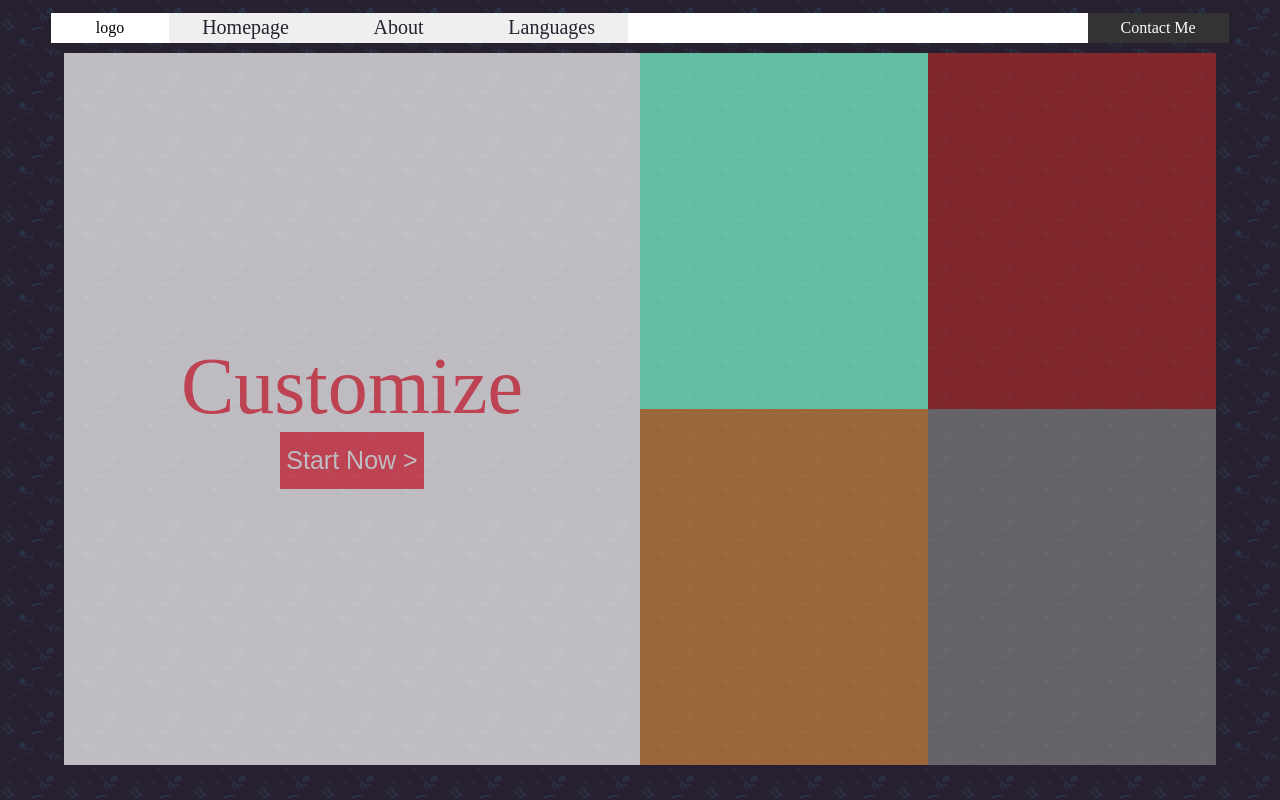
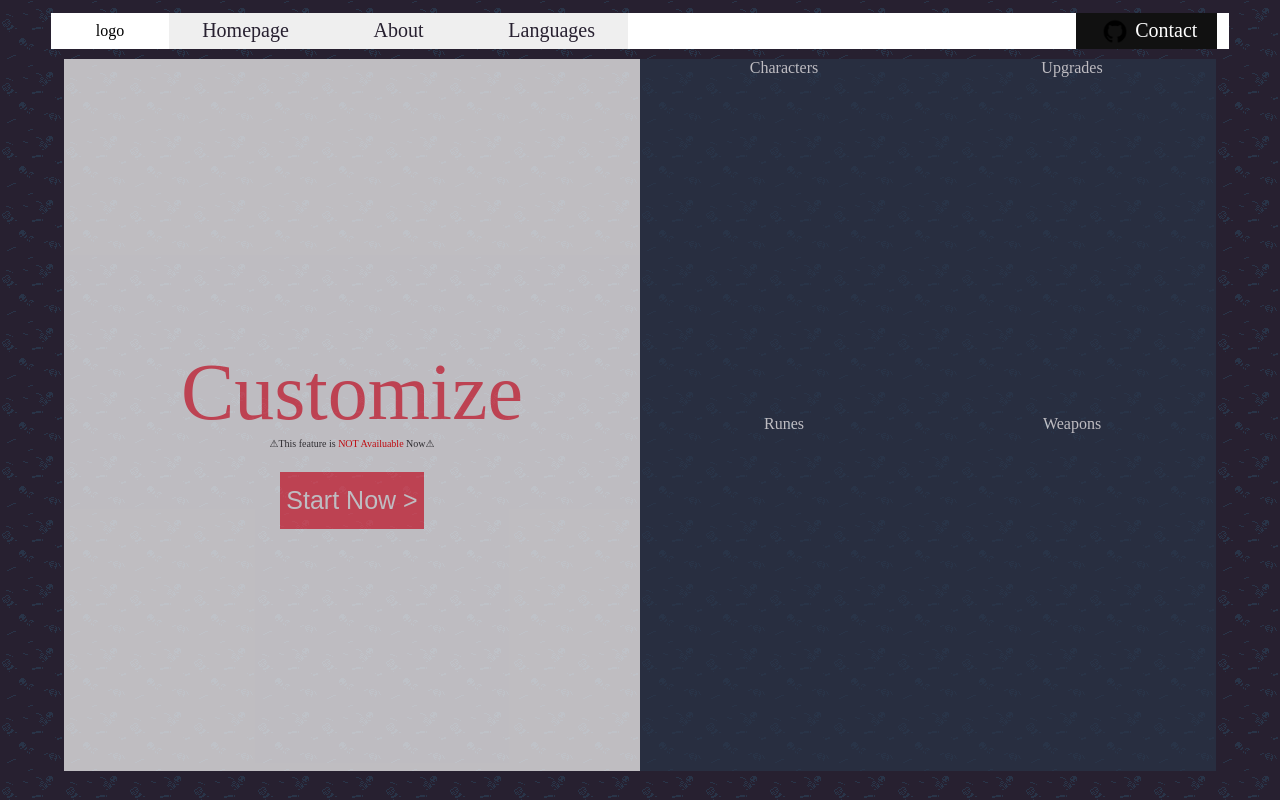
Before and after one commit to Dafeigy/20MTD-wiki, a Flask app: page / in a window 1280 px wide. Run offline with Flask 2, Linux system fonts and the light colour scheme; some web fonts are replaced.

Commit message:
<Dev>:Almost Finish Homepage.

```diff
--- a/static/CSS/homepage.css
+++ b/static/CSS/homepage.css
@@ -30,11 +30,11 @@ body{
 .nav{
   margin: 0 auto;
   width: 92%;
-  height: 75%;
+  height: 90%;
   background-color: #fff;
 
   margin-top: 1%;
-  margin-bottom: 1%;
+  margin-bottom: 0%;
 }
 
 .nav div{
@@ -67,14 +67,36 @@ body{
 }
 
 .Contact{
-  background-color: #333;
+  background-color: #111;
   height: 100%;
   width: 12%;
   float: right;
+  margin-right: 1%;
+  align-content: center;
+  display: flex;
+  justify-content: center;/*垂直居中*/
+  align-items: center;/*水平居中*/
+}
+
+.Contact *{
+
+  float: left;
+  margin-left: 5%;
+
+}
+
+.Contact p{
+  font-size: 20px;
+}
+.Contact img{
+  zoom: 5%;
+}
+
+.container{
+  margin-top: 0.5%;
 }
 
 .container .left, .container .right{
-  cursor: pointer;
   width: 45%;
   height: 89%;
   text-align: center;
@@ -104,7 +126,14 @@ body{
 
 }
 
+.more{
+  font-size: 10;
+  color: #333;
+
+}
+
 .Start{
+  margin-top: 4%;
   width: 25%;
   height: 8%;
   border: none;
@@ -135,19 +164,19 @@ body{
 
 
 .Characters{
-  background-color: aquamarine;
+  background-color: rgb(41,52,72);
 }
 
 .Upgrades{
-  background-color: brown;
+  background-color: rgb(41,52,72);
 }
 
 .Runes{
-  background-color: peru;
+  background-color: rgb(41,52,72);
 }
 
 .Weapons{
-  background-color: gray;
+  background-color: rgb(41,52,72);
 }
 
 @font-face {
@@ -167,5 +196,8 @@ p{
 
 a{
   text-decoration: none;
+  width: 100%;
   color: #fff;
+  font-size: 20px;
+  font-family: fusion-pixel;
 }
--- a/templates/Homepage.html
+++ b/templates/Homepage.html
@@ -19,23 +19,40 @@
             <div class="Languages">
                 <button class="nav-btn">Languages</button>
             </div>
-            <div class="Contact">
-                <a href="https://github.com/dafeigy">Contact Me</a>
-            </div>
+
+
+            <a href="https://github.com/dafeigy">
+                <div class="Contact">
+                    <img src="{{ url_for('static', filename='/Images/logos/github.png') }}" alt="Github Logo">
+                    <p>Contact</p>
+                </div>
+            </a>
+
         </div>
     </div>
     <div class="container">
         <div class="left">
             <div class="info">
-                <p class="cap">Customize</p>
+                <p class="cap">
+                    Customize
+                </p>
+                <p class="more">⚠This feature is <span style="color: red"">NOT Availuable</span> Now⚠</p>
             </div>
             <button class="Start">Start Now ></button>
         </div>
         <div class="right">
-            <div class="Characters"></div>
-            <div class="Upgrades"></div>
-            <div class="Runes"></div>
-            <div class="Weapons"></div>
+            <div class="Characters">
+                Characters
+            </div>
+            <div class="Upgrades">
+                Upgrades
+            </div>
+            <div class="Runes">
+                Runes
+            </div>
+            <div class="Weapons">
+                Weapons
+            </div>
         </div>
     </div>
 
```
Also changed, not shown: static/Images/logos/github.png (added), 1 other file.
